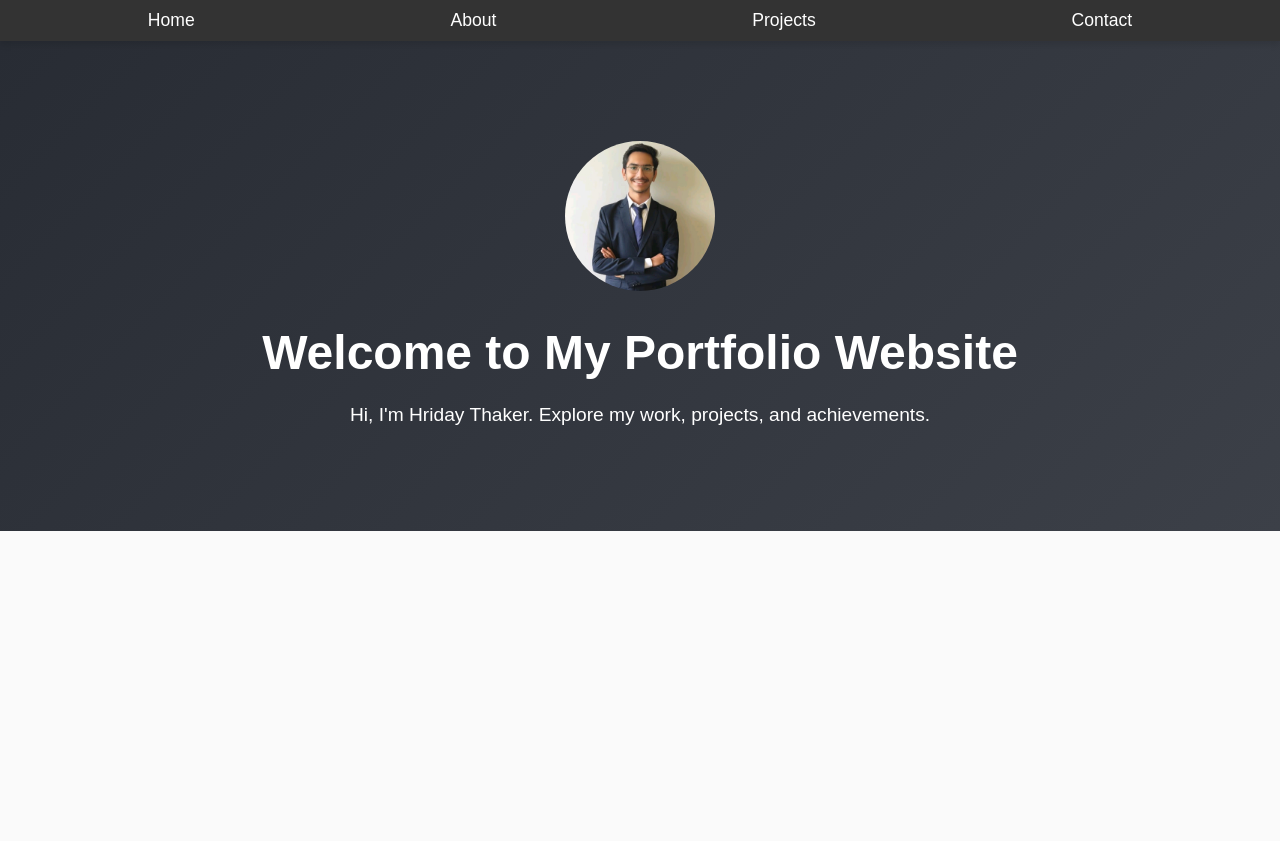
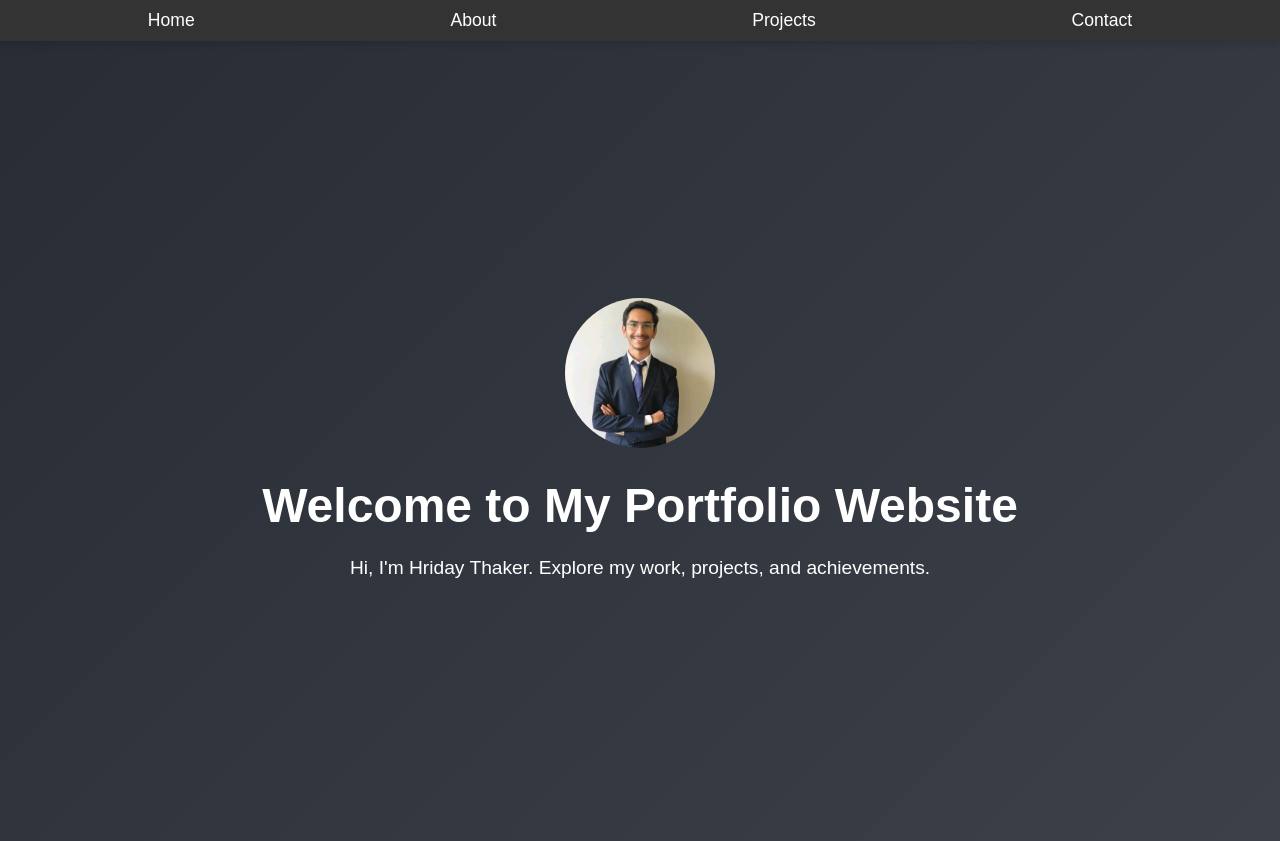
Before and after one commit to thakerhriday/Portfolio, a React (Create React App) app in the folder client/: page / in a window 1280 px wide. Before the commit the page ends 800 px from the top, so only its background shows below. Built offline with nearby package versions, Linux system fonts and the light colour scheme.

Commit message:
home-full-size

```diff
--- a/client/src/App.css
+++ b/client/src/App.css
@@ -51,12 +51,18 @@ body {
 }
 
 /* Home Section Styles */
+/* Home Section Styles */
 .home {
   background: linear-gradient(135deg, #282c34, #3c4048);
   color: white;
   padding: 100px 20px;
   text-align: center;
   animation: fadeIn 1.5s ease-in-out;
+  min-height: 100vh; /* Ensures the Home section spans the full viewport height */
+  display: flex; /* Enables centering */
+  flex-direction: column; /* Aligns content vertically */
+  justify-content: center; /* Centers content vertically */
+  align-items: center; /* Centers content horizontally */
 }
 
 .home h1 {
@@ -85,6 +91,7 @@ body {
   background-color: #21a1f1;
   transform: scale(1.05);
 }
+
 
 /* About Section Styles */
 .about {
```
